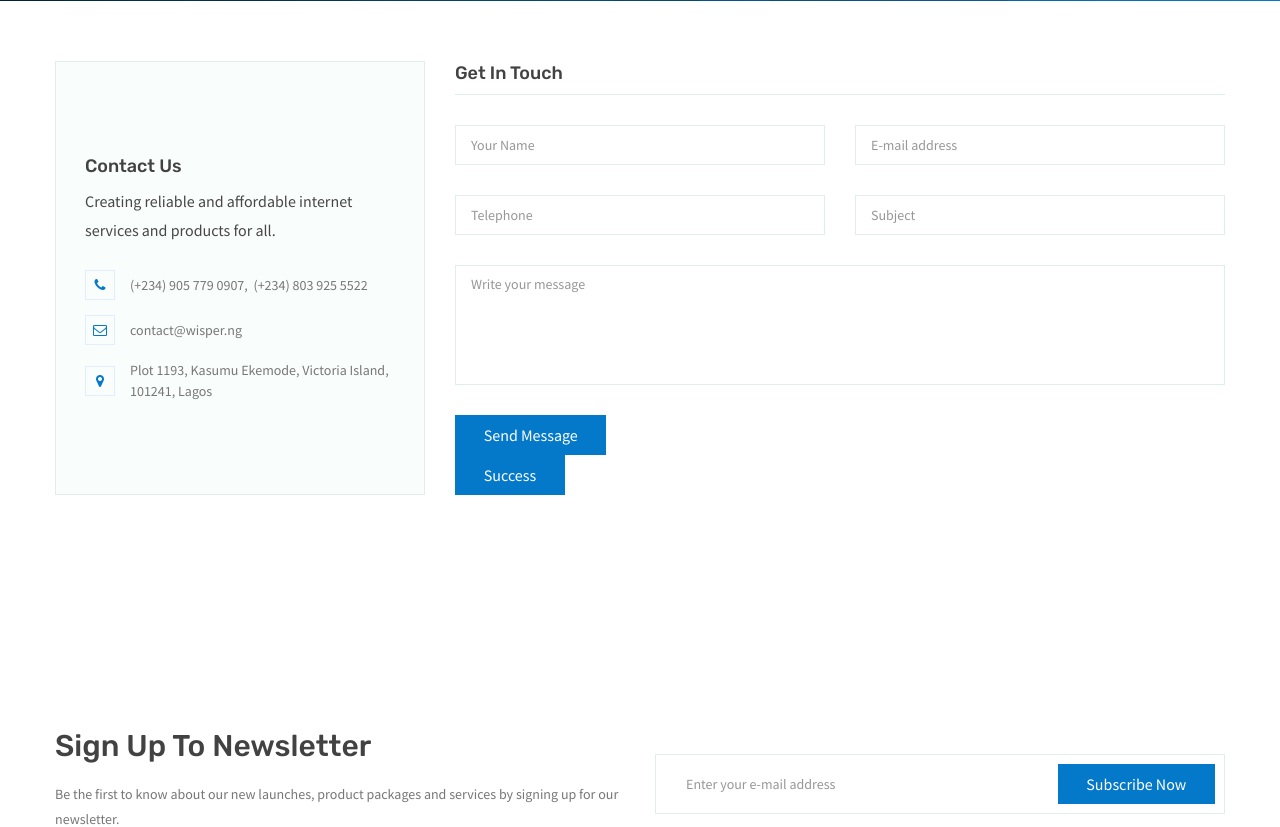
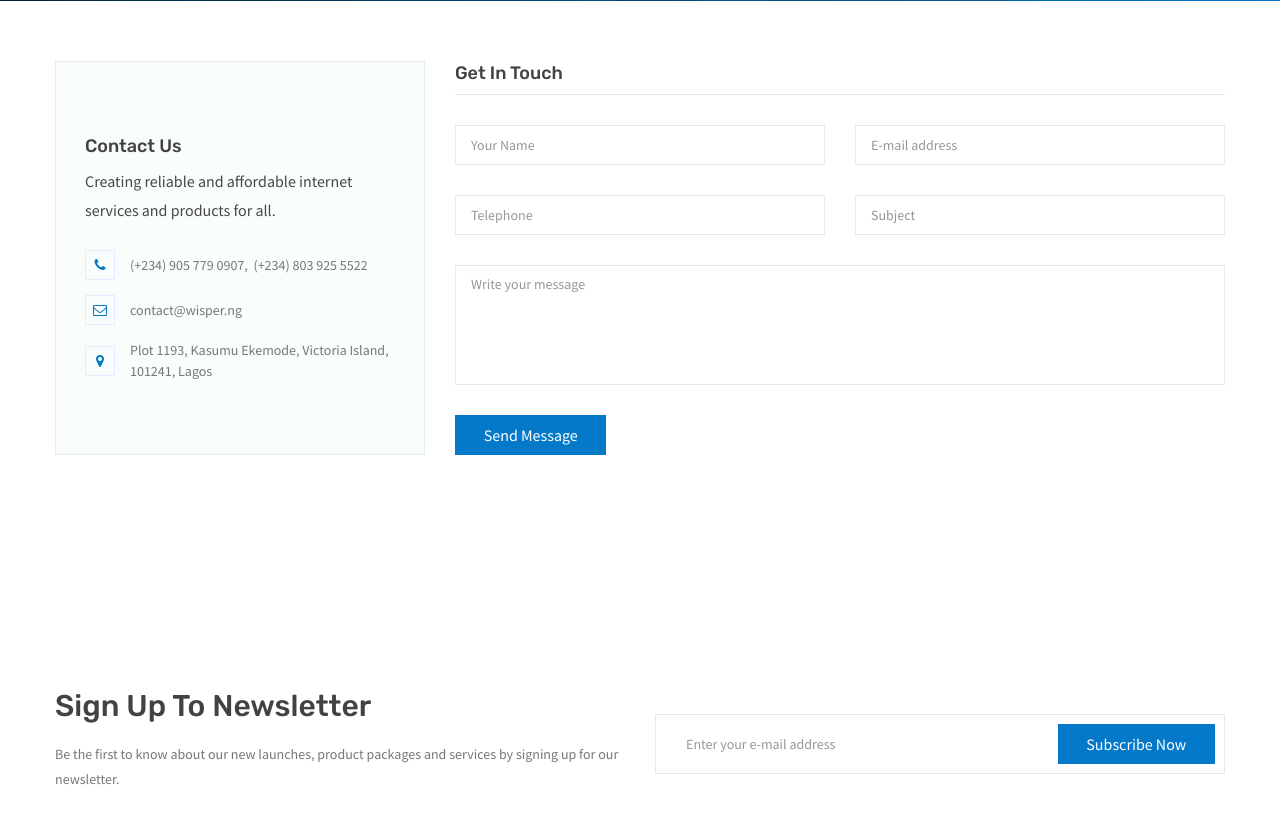
Before and after one commit to WisperHQ/wisper-isp, a PHP site: page /contact.php in a window 1280 px wide. Shown: the part 332-1159 px from the top of the page. Run offline with PHP 8.4, Linux system fonts and the light colour scheme.

Commit message:
hide success btn

```diff
--- a/contact.php
+++ b/contact.php
@@ -126,7 +126,7 @@
 
 
                     <!-- Form success Button trigger modal -->
-                    <button type="button" id="successBtn" class="btn btn-primary " data-toggle="modal"
+                    <button type="button" id="successBtn" class="btn btn-primary d-none" data-toggle="modal"
                     data-target="#exampleModal">
                     Success
                     </button>
```
